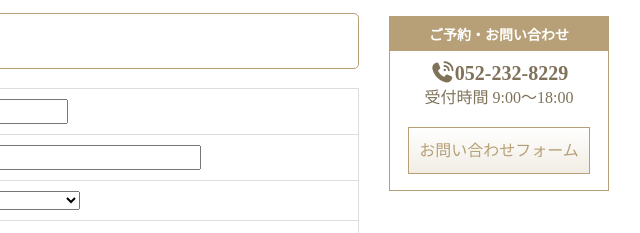
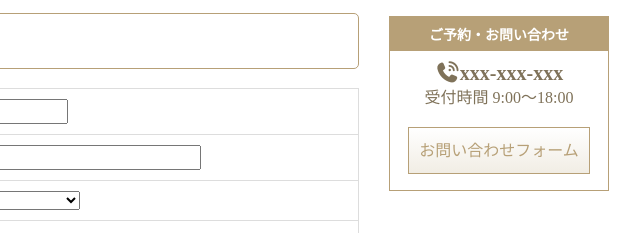
Before and after one commit to MN106890/hello, a plain HTML site: page contact.html in a window 1280 px wide. Shown: the part 435-668 px from the top of the page, 521-1161 px from the left. Drawn offline with Linux system fonts and the light colour scheme.

Commit message:
Update contact.html

```diff
--- a/contact.html
+++ b/contact.html
@@ -95,7 +95,7 @@
       </section>
       <section id="side_contact">
         <h2>ご予約・お問い合わせ</h2>
-      <address><i class="fas fa-phone-volume"></i>052-232-8229</address>
+      <address><i class="fas fa-phone-volume"></i>xxx-xxx-xxx</address>
         <p>受付時間 9:00〜18:00</p>
         <p><a href="contact.html" class="contact_button">お問い合わせフォーム</a></p>
       </section>
```
